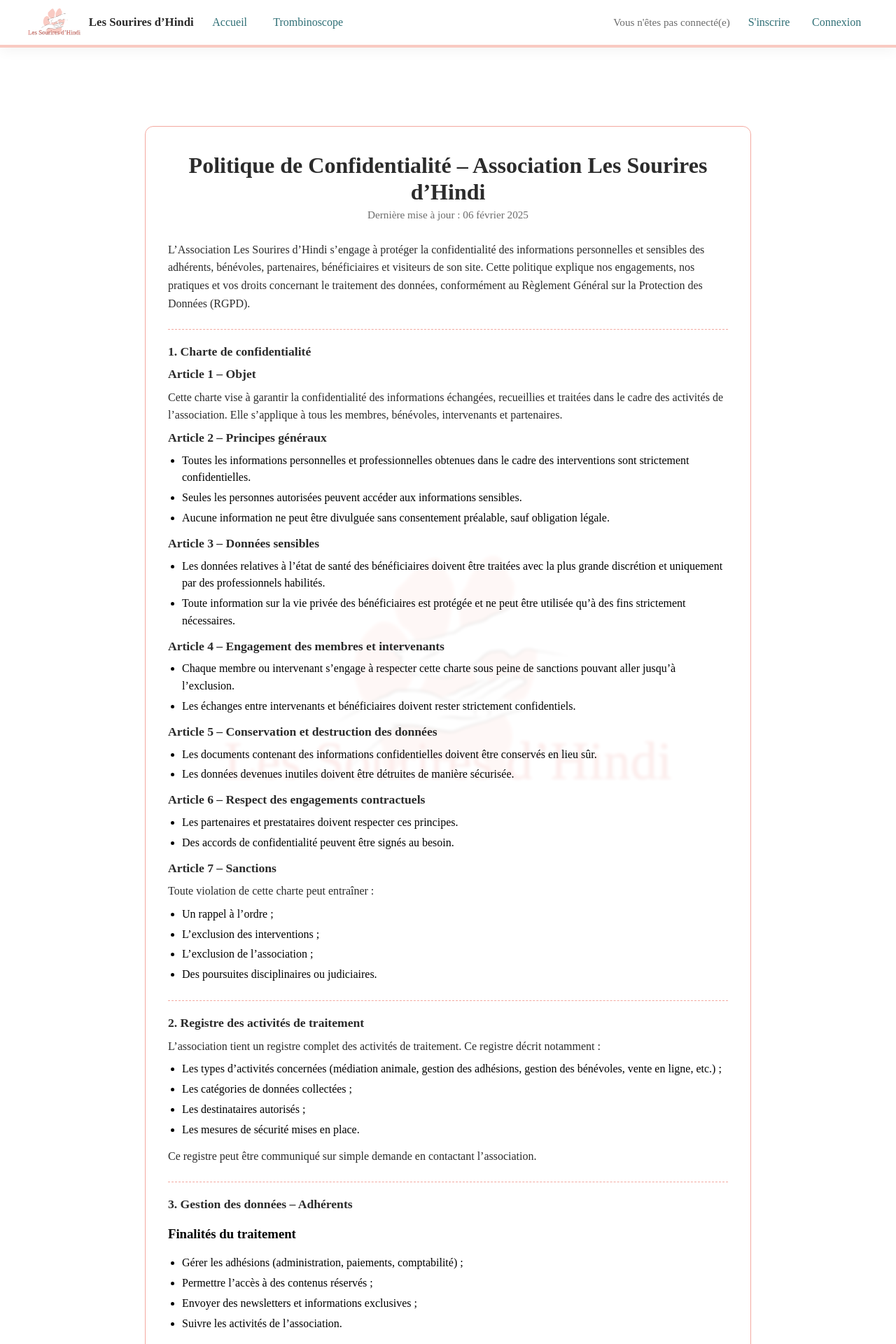
After one commit to The-independant-project/ouaf, a Django app: page /confidentialite in a window 1280 px wide. The commit adds this page. Shown: the top 1920 px of the page at 70% size. Run offline with Django 5.2, Linux system fonts and the light colour scheme.

Commit message:
Feat : Added confidentialite page

```diff
--- /dev/null
+++ b/ouaf/ouaf_app/templates/confidentialite.html
@@ -0,0 +1,218 @@
+{% extends "base.html" %}
+{% load static %}
+
+{% block subtitle %} – Politique de confidentialité{% endblock %}
+
+{% block content %}
+
+<style>
+  body {
+    background-image: url("{% static 'images/logo_vectorise.svg' %}");
+    background-repeat: no-repeat;
+    background-position: top 20% center;
+    background-size: 50%;
+  }
+  .policy { display:block; padding:6rem 1rem 3rem; }
+  .policy__container {
+    max-width:800px; margin:0 auto; background:rgba(255,255,255,.85);
+    backdrop-filter:blur(2px); border:1px solid var(--clr-primary-dark, #f3a9a0);
+    border-radius:12px; padding:2rem 1.25rem;
+  }
+  .policy__title { margin:0 0 .25rem; font-size:clamp(1.6rem,3.5vw,2rem); line-height:1.2; color:var(--clr-ink,#2b2b2b); text-align:center; }
+  .policy__meta { margin:0 0 1.75rem; text-align:center; color:var(--clr-muted,#6b6b6b); font-size:.95rem; }
+  .policy__section + .policy__section { margin-top:1.5rem; padding-top:1.25rem; border-top:1px dashed var(--clr-primary-dark,#f3a9a0); }
+  .policy__section h2 { margin:0 0 .5rem; font-size:1.1rem; line-height:1.35; color:var(--clr-ink,#2b2b2b); }
+  .policy__section p { margin:0 0 .5rem; line-height:1.6; color:var(--clr-ink,#2b2b2b); }
+  .policy__list { margin:.25rem 0 .75rem 1.25rem; padding:0; }
+  .policy__list li { margin:.25rem 0; line-height:1.55; }
+  .policy__signature { margin-top:2rem; padding-top:1.25rem; border-top:1px solid var(--clr-primary,#f9cac2); }
+  .policy__sig { margin:.25rem 0 0; }
+  @media (min-width:640px){ .policy{padding:7rem 1.25rem 4rem;} .policy__container{padding:2.25rem 2rem;} }
+</style>
+
+<article class="policy" role="article">
+  <div class="policy__container">
+    <h1 class="policy__title">Politique de Confidentialité – Association Les Sourires d’Hindi</h1>
+    <p class="policy__meta">Dernière mise à jour : 06 février 2025</p>
+
+    <section class="policy__section" id="intro">
+      <p>
+        L’Association Les Sourires d’Hindi s’engage à protéger la confidentialité des informations personnelles et sensibles des adhérents, bénévoles, partenaires, bénéficiaires et visiteurs de son site.
+        Cette politique explique nos engagements, nos pratiques et vos droits concernant le traitement des données, conformément au Règlement Général sur la Protection des Données (RGPD).
+      </p>
+    </section>
+
+    <!-- 1. Charte de confidentialité -->
+    <section class="policy__section" id="part-1">
+      <h2>1. Charte de confidentialité</h2>
+
+      <h2>Article 1 – Objet</h2>
+      <p>Cette charte vise à garantir la confidentialité des informations échangées, recueillies et traitées dans le cadre des activités de l’association. Elle s’applique à tous les membres, bénévoles, intervenants et partenaires.</p>
+
+      <h2>Article 2 – Principes généraux</h2>
+      <ul class="policy__list">
+        <li>Toutes les informations personnelles et professionnelles obtenues dans le cadre des interventions sont strictement confidentielles.</li>
+        <li>Seules les personnes autorisées peuvent accéder aux informations sensibles.</li>
+        <li>Aucune information ne peut être divulguée sans consentement préalable, sauf obligation légale.</li>
+      </ul>
+
+      <h2>Article 3 – Données sensibles</h2>
+      <ul class="policy__list">
+        <li>Les données relatives à l’état de santé des bénéficiaires doivent être traitées avec la plus grande discrétion et uniquement par des professionnels habilités.</li>
+        <li>Toute information sur la vie privée des bénéficiaires est protégée et ne peut être utilisée qu’à des fins strictement nécessaires.</li>
+      </ul>
+
+      <h2>Article 4 – Engagement des membres et intervenants</h2>
+      <ul class="policy__list">
+        <li>Chaque membre ou intervenant s’engage à respecter cette charte sous peine de sanctions pouvant aller jusqu’à l’exclusion.</li>
+        <li>Les échanges entre intervenants et bénéficiaires doivent rester strictement confidentiels.</li>
+      </ul>
+
+      <h2>Article 5 – Conservation et destruction des données</h2>
+      <ul class="policy__list">
+        <li>Les documents contenant des informations confidentielles doivent être conservés en lieu sûr.</li>
+        <li>Les données devenues inutiles doivent être détruites de manière sécurisée.</li>
+      </ul>
+
+      <h2>Article 6 – Respect des engagements contractuels</h2>
+      <ul class="policy__list">
+        <li>Les partenaires et prestataires doivent respecter ces principes.</li>
+        <li>Des accords de confidentialité peuvent être signés au besoin.</li>
+      </ul>
+
+      <h2>Article 7 – Sanctions</h2>
+      <p>Toute violation de cette charte peut entraîner :</p>
+      <ul class="policy__list">
+        <li>Un rappel à l’ordre ;</li>
+        <li>L’exclusion des interventions ;</li>
+        <li>L’exclusion de l’association ;</li>
+        <li>Des poursuites disciplinaires ou judiciaires.</li>
+      </ul>
+    </section>
+
+    <!-- 2. Registre des activités de traitement -->
+    <section class="policy__section" id="registre">
+      <h2>2. Registre des activités de traitement</h2>
+      <p>L’association tient un registre complet des activités de traitement. Ce registre décrit notamment :</p>
+      <ul class="policy__list">
+        <li>Les types d’activités concernées (médiation animale, gestion des adhésions, gestion des bénévoles, vente en ligne, etc.) ;</li>
+        <li>Les catégories de données collectées ;</li>
+        <li>Les destinataires autorisés ;</li>
+        <li>Les mesures de sécurité mises en place.</li>
+      </ul>
+      <p>Ce registre peut être communiqué sur simple demande en contactant l’association.</p>
+    </section>
+
+    <!-- 3. Gestion des données – Adhérents -->
+    <section class="policy__section" id="adherents">
+      <h2>3. Gestion des données – Adhérents</h2>
+
+      <h3>Finalités du traitement</h3>
+      <ul class="policy__list">
+        <li>Gérer les adhésions (administration, paiements, comptabilité) ;</li>
+        <li>Permettre l’accès à des contenus réservés ;</li>
+        <li>Envoyer des newsletters et informations exclusives ;</li>
+        <li>Suivre les activités de l’association.</li>
+      </ul>
+
+      <h3>Données collectées</h3>
+      <ul class="policy__list">
+        <li>Identité : nom, prénom, date de naissance, adresse postale et email ;</li>
+        <li>Informations financières : montant et mode de paiement ;</li>
+        <li>Données techniques : adresse IP, identifiants de connexion, cookies techniques ;</li>
+        <li>Photos ou vidéos si l’adhérent y consent.</li>
+      </ul>
+
+      <h3>Durée de conservation</h3>
+      <p>1 an après la fin de l’adhésion.</p>
+
+      <h3>Mesures de sécurité</h3>
+      <ul class="policy__list">
+        <li>Site sécurisé HTTPS (SSL/TLS) ;</li>
+        <li>Chiffrement des paiements en ligne ;</li>
+        <li>Sauvegardes automatiques régulières des données ;</li>
+        <li>Antivirus et mises à jour régulières.</li>
+      </ul>
+    </section>
+
+    <!-- 4. Gestion des données – Bénévoles -->
+    <section class="policy__section" id="benevoles">
+      <h2>4. Gestion des données – Bénévoles</h2>
+
+      <h3>Finalités du traitement</h3>
+      <ul class="policy__list">
+        <li>Gérer les candidatures et le suivi des bénévoles ;</li>
+        <li>Répartir les missions selon les compétences et disponibilités ;</li>
+        <li>Communiquer sur les projets et activités ;</li>
+        <li>Gérer les accès aux outils internes ;</li>
+        <li>Collecter des photos/vidéos pour la promotion des événements.</li>
+      </ul>
+
+      <h3>Données collectées</h3>
+      <ul class="policy__list">
+        <li>Identité : nom, prénom, date de naissance, adresse postale, email, téléphone ;</li>
+        <li>Disponibilités et compétences professionnelles ;</li>
+        <li>Données techniques : adresse IP, identifiants de connexion, journaux de connexion ;</li>
+        <li>Photos ou vidéos si le bénévole y consent.</li>
+      </ul>
+
+      <h3>Durée de conservation</h3>
+      <p>Pendant toute la durée du bénévolat, puis 3 ans après la fin de la relation.</p>
+
+      <h3>Mesures de sécurité</h3>
+      <ul class="policy__list">
+        <li>Contrôle d’accès strict aux données ;</li>
+        <li>Journalisation des accès ;</li>
+        <li>Sauvegardes régulières et chiffrement des données ;</li>
+        <li>Outils conformes au RGPD pour le stockage tiers (ex. Google Drive).</li>
+      </ul>
+    </section>
+
+    <!-- 5. Vos droits -->
+    <section class="policy__section" id="droits">
+      <h2>5. Vos droits</h2>
+      <p>Conformément au RGPD, vous disposez des droits suivants :</p>
+      <ul class="policy__list">
+        <li><strong>Accès</strong> : obtenir une copie de vos données ;</li>
+        <li><strong>Rectification</strong> : corriger des données inexactes ;</li>
+        <li><strong>Suppression</strong> : demander l’effacement de vos données ;</li>
+        <li><strong>Opposition</strong> : vous opposer à certains traitements ;</li>
+        <li><strong>Portabilité</strong> : récupérer vos données dans un format lisible.</li>
+      </ul>
+      <p>Pour exercer vos droits :</p>
+      <ul class="policy__list">
+        <li>📧 Email : <a href="mailto:isabelle.courtes@hotmail.fr">isabelle.courtes@hotmail.fr</a></li>
+        <li>📞 Téléphone : <a href="tel:+33766500037">07&nbsp;66&nbsp;50&nbsp;00&nbsp;37</a></li>
+      </ul>
+      <p>Une réponse sera fournie sous 30 jours conformément à la réglementation.</p>
+    </section>
+
+    <!-- 6. Responsable de la protection des données -->
+    <section class="policy__section" id="dpo">
+      <h2>6. Responsable de la protection des données</h2>
+      <p><strong>Déléguée à la protection des données (DPO)</strong> :</p>
+      <p>
+        Mme Isabelle COURTES<br>
+        670 chemin de Marlençon<br>
+        26800 MONTOISON<br>
+        📧 <a href="mailto:isabelle.courtes@hotmail.fr">isabelle.courtes@hotmail.fr</a><br>
+        📞 <a href="tel:+33766500037">07&nbsp;66&nbsp;50&nbsp;00&nbsp;37</a>
+      </p>
+    </section>
+
+
+    <section class="policy__section" id="maj">
+      <h2>7. Mise à jour de la politique</h2>
+      <p>
+        Cette politique peut être mise à jour à tout moment pour refléter les évolutions légales, techniques ou organisationnelles.
+        La date de dernière mise à jour figure en haut de cette page.
+      </p>
+    </section>
+
+    <section class="policy__signature">
+      <p class="policy__sig"><strong>Association Les Sourires d’Hindi</strong></p>
+    </section>
+  </div>
+</article>
+
+{% endblock %}
--- a/ouaf/ouaf_app/templates/footer.html
+++ b/ouaf/ouaf_app/templates/footer.html
@@ -9,8 +9,8 @@
         <p class="footer__brandTagline">Redonner le sourire, une patte après l'autre</p>
 
         <ul class="footer__social" aria-label="Réseaux sociaux">
-          <li><a class="footer__socialLink" href="#" aria-label="Instagram">Instagram</a></li>
-          <li><a class="footer__socialLink" href="#" aria-label="Facebook">Facebook</a></li>
+          <li><a class="footer__socialLink" target="_blank" href="https://www.instagram.com/lessouriresdhindi/" aria-label="Instagram">Instagram</a></li>
+          <li><a class="footer__socialLink" target="_blank" href="https://www.facebook.com/profile.php?id=61576603605132" aria-label="Facebook">Facebook</a></li>
           <li><a class="footer__socialLink" href="#" aria-label="LinkedIn">LinkedIn</a></li>
         </ul>
       </div>
@@ -20,7 +20,7 @@
           <h3 class="footer__colTitle">L’association</h3>
           <ul class="footer__list">
             <li><a class="footer__link" href="#">Notre mission</a></li>
-            <li><a class="footer__link" href="#">Équipe</a></li>
+            <li><a class="footer__link" href="{% url 'organisation_chart' %}">Équipe</a></li>
           </ul>
         </div>
 
@@ -56,7 +56,7 @@
       <ul class="footer__legal">
         <li><a class="footer__legalLink" href="#">Mentions légales</a></li>
         <li><a class="footer__legalLink" href="#">CGU</a></li>
-        <li><a class="footer__legalLink" href="#">Confidentialité</a></li>
+        <li><a class="footer__legalLink" href="{% url 'confidentialite' %}">Confidentialité</a></li>
         <li><a class="footer__legalLink" href="#">Cookies</a></li>
       </ul>
     </div>
--- a/ouaf/ouaf_app/urls.py
+++ b/ouaf/ouaf_app/urls.py
@@ -8,6 +8,8 @@ urlpatterns = [
     path("registration/signup",views.signup_user, name="signup"),
     path("account/edit", views.account_edit, name="account_edit"),
     path("organisationChart", views.organisation_chart, name="organisation_chart"),
+
+    path("confidentialite", views.confidentialite, name="confidentialite")
     #account/login/ [name='login']
     #account/logout/ [name='logout']
     #account/password_change/ [name='password_change']
--- a/ouaf/ouaf_app/views.py
+++ b/ouaf/ouaf_app/views.py
@@ -52,3 +52,8 @@ def account_edit(request):
 def organisation_chart(request):
     context = { "organisation_members": OrganisationChartEntry.objects.all() }
     return render(request, "organisationChart.html", context)
+
+
+
+def confidentialite(request):
+    return render(request, "confidentialite.html")
```
